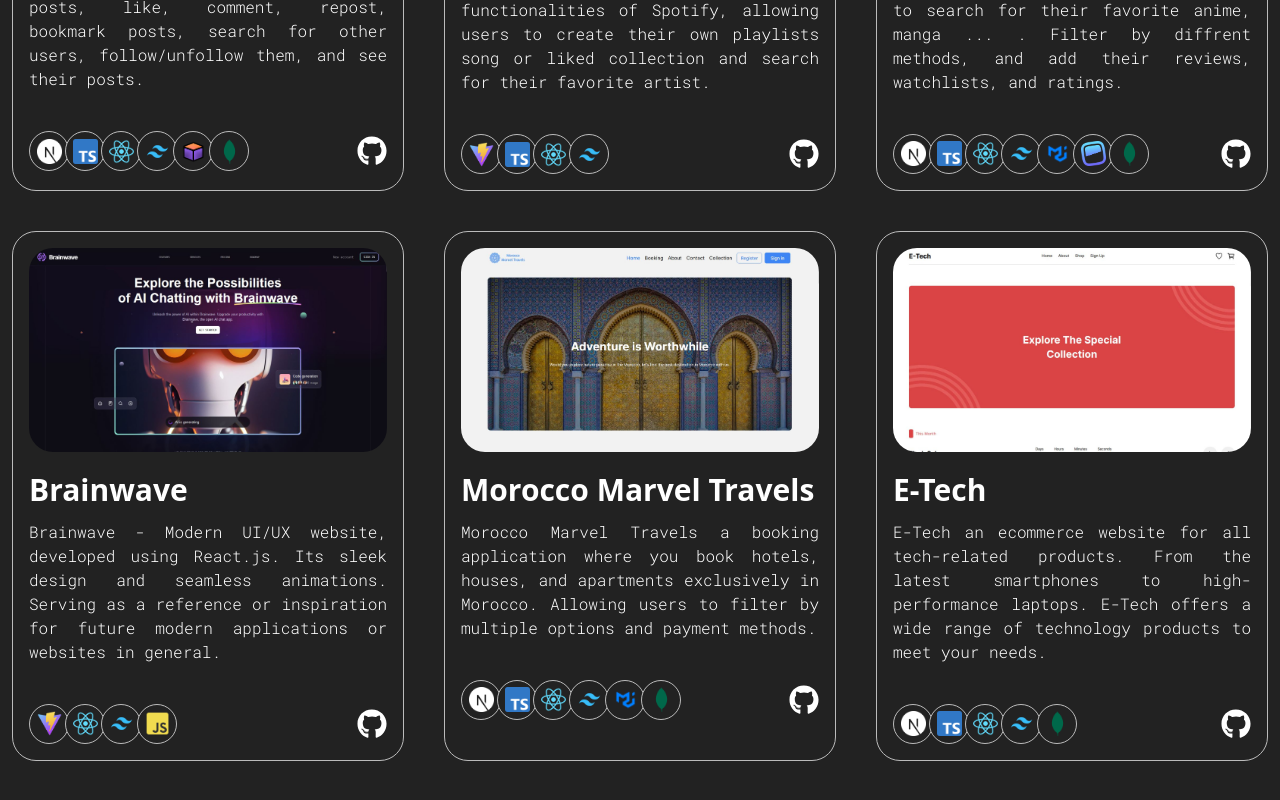
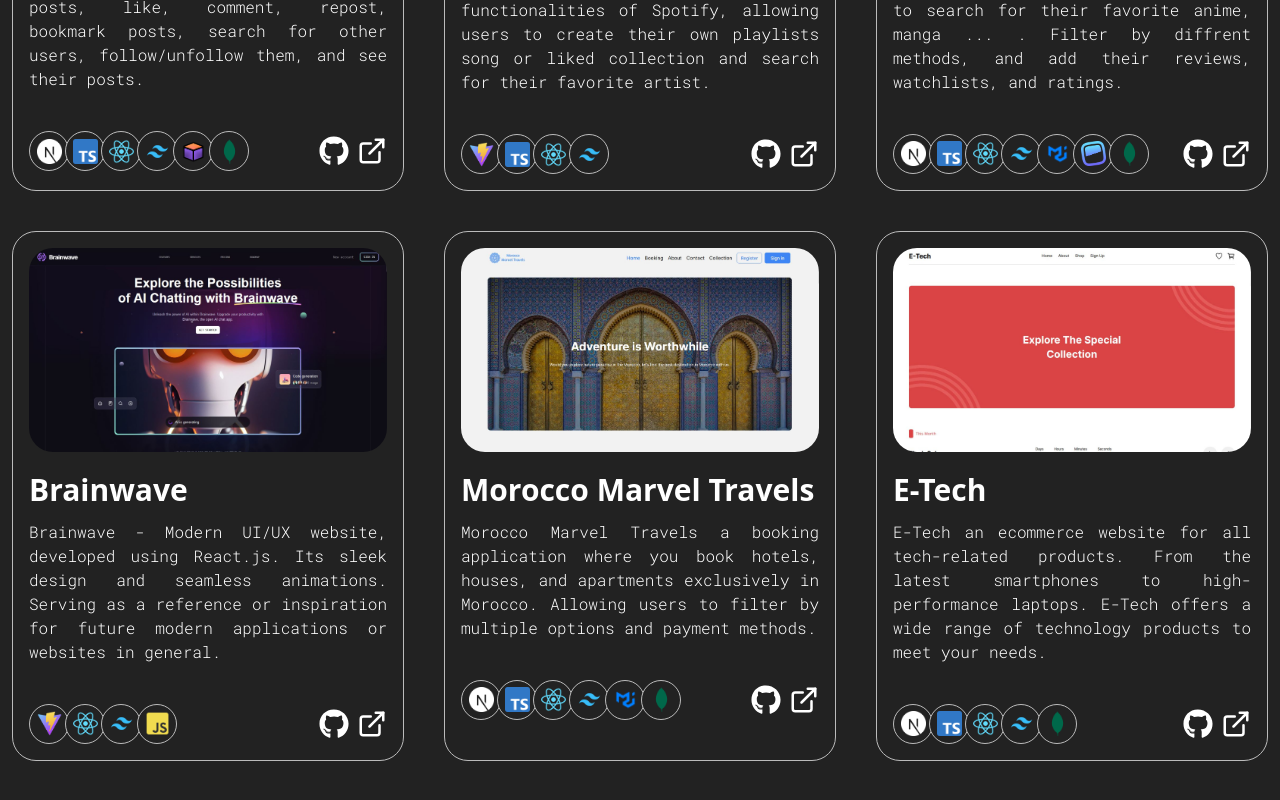
Before and after one commit to Jalal-Amourgha/Jalal-Amourgha.github.io, a React (Vite) app: page / in a window 1280 px wide. Shown: the part 3087-3887 px from the top of the page. Built offline with nearby package versions, Linux system fonts and the light colour scheme.

Commit message:
add icon

```diff
--- a/src/components/sections/Projects.tsx
+++ b/src/components/sections/Projects.tsx
@@ -1,6 +1,7 @@
 import { useEffect } from "react";
 import { projects } from "../../constants";
 import { FaGithub } from "react-icons/fa";
+import { FiExternalLink } from "react-icons/fi";
 import ScrollReveal from "scrollreveal";
 
 const Projects = () => {
@@ -111,13 +112,22 @@
                   </li>
                 ))}
               </ul>
+              <div className="flex items-center gap-2 text-2xl md:text-3xl text-white">
                 <a
                   href={project.git_link}
-                className="text-3xl text-white hover:text-primary cursor-pointer"
+                  className="hover:text-primary cursor-pointer"
                   target="_blank"
                 >
                   <FaGithub />
                 </a>
+                <a
+                  href={project.web_link}
+                  className="hover:text-primary cursor-pointer"
+                  target="_blank"
+                >
+                  <FiExternalLink />
+                </a>
+              </div>
             </div>
           </div>
         ))}
```
Lines whose indentation alone changed are shown as unchanged.
